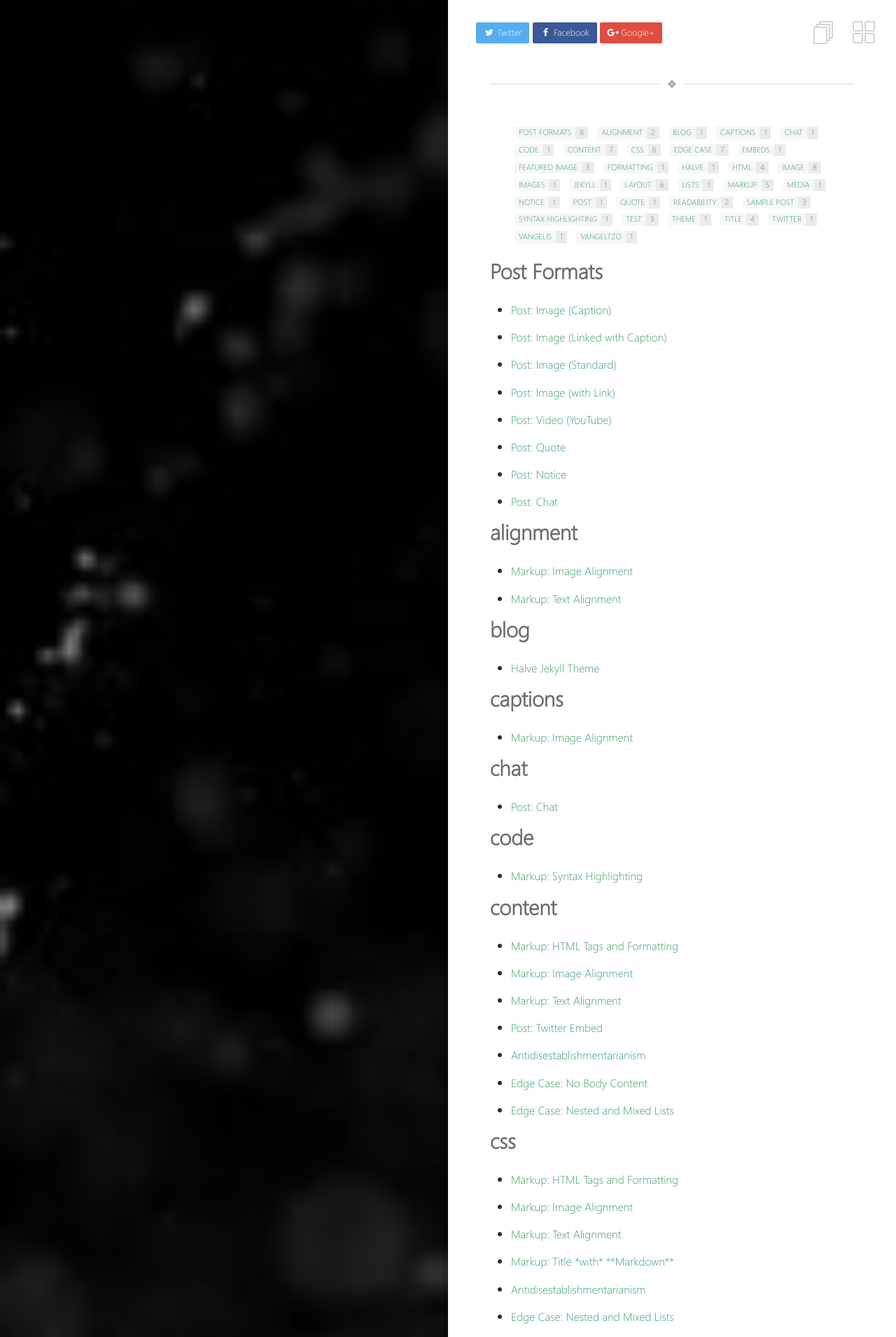
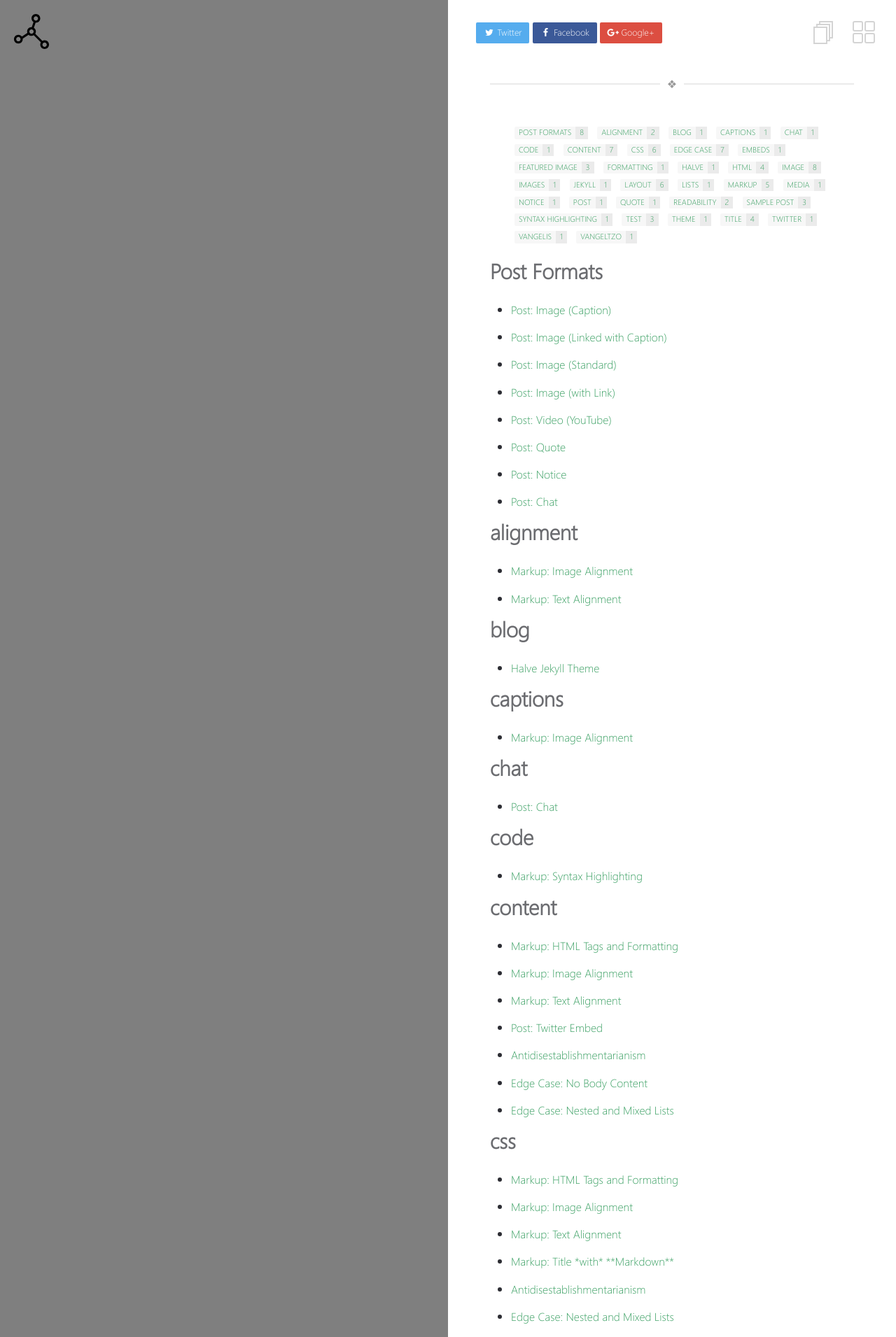
Before and after one commit to pbgrillo/FES, a Jekyll site: the page built from _pages/tags.md, in a window 1280 px wide. Shown: the top 1911 px of the page at 70% size. Built offline with Jekyll 4.4.1, drawn with Linux system fonts in a browser that asks for light colours.

Commit message:
Update _config.yml

```diff
--- a/_config.yml
+++ b/_config.yml
@@ -9,7 +9,7 @@
 background:
   homepage: images/home.jpg                           # this image will be shown on homepage's left block
   post-list: images/home.jpg             # this image will be shown on post list page
-  default-post: images/home.jpg   # this image will be shown when post's front matter doesn't specify any image
+  default-post: images/logo.svg   # this image will be shown when post's front matter doesn't specify any image
 
 # Jekyll
 permalink:          /:title/
```
